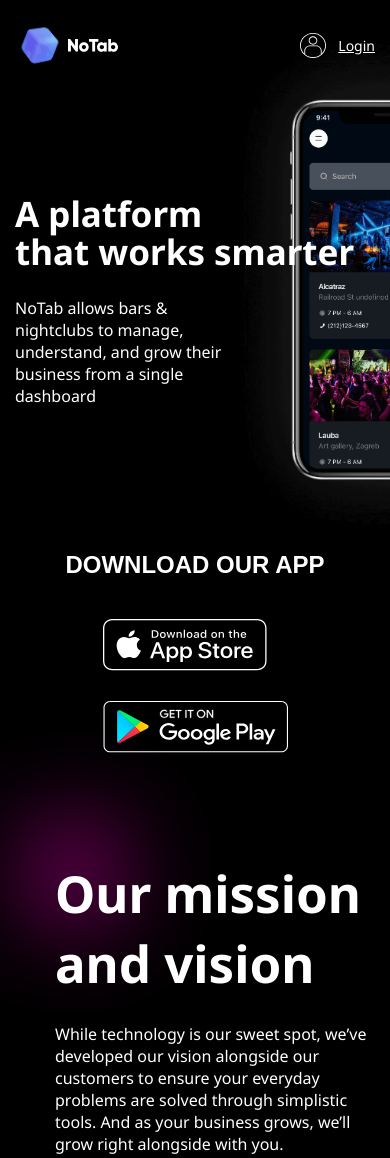
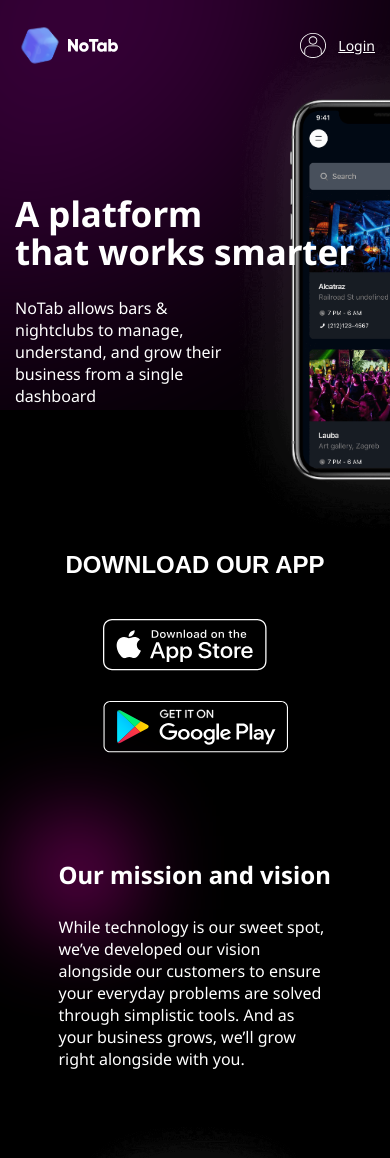
Before and after one commit to Tomsooer/NoTab, a plain HTML site: page index.html in a window 390 px wide. Shown: the top 1158 px of the page. Drawn offline with Linux system fonts and the light colour scheme.

Commit message:
finished project

```diff
--- a/common.css
+++ b/common.css
@@ -3,7 +3,7 @@
     padding: 50px 0;
 }
 
-.common:nth-child(even) {
+.common:nth-child(even) .container {
     flex-direction: row-reverse;
 }
 
--- a/header.css
+++ b/header.css
@@ -14,18 +14,6 @@
     gap: 8px;
 }
 
-.header__logo {
-
-}
-
-.logo__img {
-
-}
-
-.logo__text {
-
-}
-
 .header__login {
     display: flex;
     align-items: center;
--- a/index.html
+++ b/index.html
@@ -63,7 +63,7 @@
         <div class="container mission__container">
             <img src="/images/iphone1.png" alt="" class="mission mission__img">
 
-            <div class="mission__desk">
+            <div class="mission__desc">
                 <h2 class="mission__title">Our mission and vision</h2>
                 <p class="mission__text">While technology is our sweet spot, we’ve developed our vision alongside
                     our customers to ensure your everyday problems are solved through simplistic tools.
--- a/main.css
+++ /dev/null
@@ -1,3 +0,0 @@
-main {
-
-}
--- a/media.css
+++ b/media.css
@@ -25,7 +25,7 @@
 
     .mission__desc {
         /*width: unset;*/
-        width: 270px;
+        width: 273px;
     }
 }
 
@@ -65,9 +65,9 @@
         height: 826px;
 
         right: -140px;
-        top: -190px;
+        top: -444px;
 
-        background-image: url("./images/bg--welcome-mobile.svg");
+        background-image: url("./images/bg-welcome-mobile.svg");
         transform: rotate(-90deg);
     }
 
@@ -135,6 +135,7 @@
     }
 
     .mission__title {
+        font-size: 24px;
         margin-bottom: 25px;
     }
 
--- a/mission.css
+++ b/mission.css
@@ -14,12 +14,12 @@
 .mission__img {
     position: absolute;
     top: 0;
-    right: 46%;
+    right: 60%;
     z-index: -1;
     transform: rotate(90deg) translate(-50%);
 }
 
-.mission__desk {
+.mission__desc {
     width: 320px;
     margin-left: auto;
 }
--- a/style.css
+++ b/style.css
@@ -10,7 +10,6 @@
 html. body {
     overflow: hidden;
 }
-
 
 body {
     margin: 0;
```
Also changed, not shown: footer.css (line endings or trailing spaces), welcome.css (line endings or trailing spaces).
